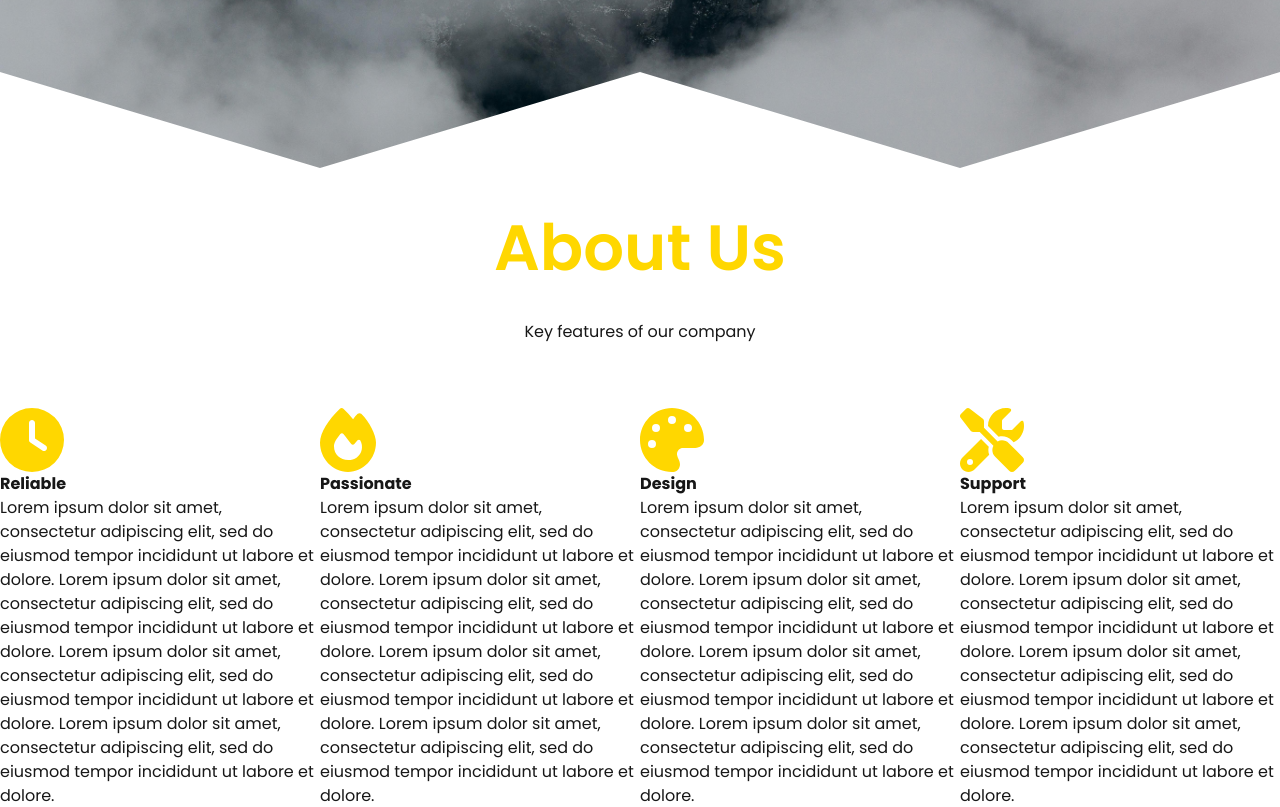
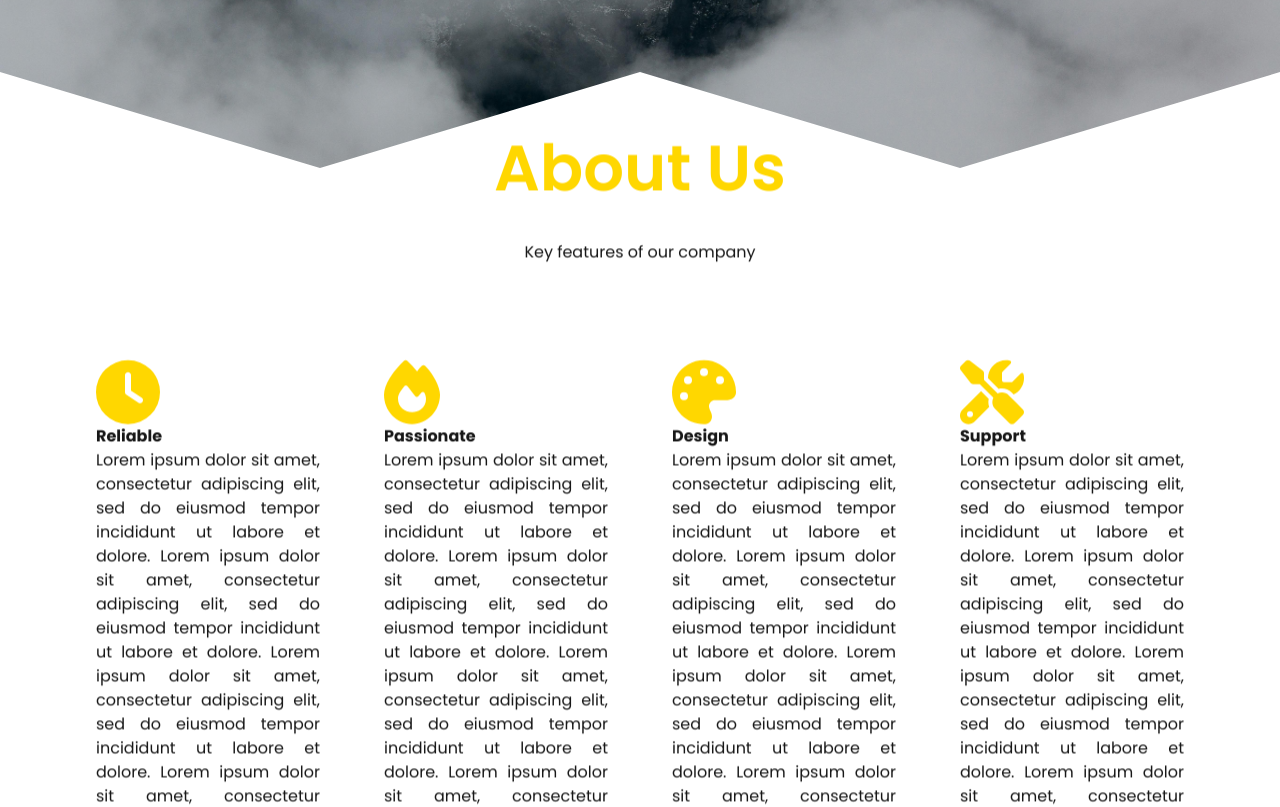
Before and after one commit to NixonOjiem/savannahcoders, a Next.js app: page / in a window 1280 px wide. Shown: the part 440-1247 px from the top of the page. Built offline with nearby package versions, Linux system fonts and the light colour scheme.

Commit message:
Finalized on the paralax design issue

```diff
--- a/src/app/page.tsx
+++ b/src/app/page.tsx
@@ -18,12 +18,12 @@ export default function Home() {
       <div>
         <NavigationBar />
         <Banner />
-        <InformationComponent />
-        {/* <Parallax speed={-30}>
+        {/* <InformationComponent /> */}
+        <Parallax speed={-10} className="parallax-layer">
           <InformationComponent />
-        </Parallax> */}
+        </Parallax>
 
-        <Parallax speed={-1}>
+        <Parallax speed={20}>
           <TheTeam />
         </Parallax>
 
--- a/src/components/Footer.tsx
+++ b/src/components/Footer.tsx
@@ -3,7 +3,7 @@ import react from 'react';
 const Footer = () => {
 
     return (
-        <footer className="w-full">
+        <footer className="Footer">
 
             {/* <!--Grid--> */}
             <div className="grid grid-cols-2 sm:grid-cols-4 lg:grid-cols-6 gap-3 md:gap-8 py-10 max-sm:max-w-sm max-sm:mx-auto gap-y-8">
--- a/src/styles/global.css
+++ b/src/styles/global.css
@@ -366,10 +366,18 @@ body {
 
 /* aBOUT US section */
 }
+.parallax-layer{
+    position: relative; /* Ensure z-index works */
+    z-index: -1;
+    background-color: transparent !important;
+}
+
 .InformationCompoent{
  height: auto;
  padding: 0;
  background-color: rgb(255, 255, 255);
+ margin-left: 5vw;
+ margin-right: 5vw;
 
 }
 
@@ -397,6 +405,12 @@ body {
 .Information-Content{
     display: flex;
     flex-direction: row;
+}
+.Information-Content-Item{
+    width: 50%;
+    padding: 2rem;
+    text-align: justify;
+    justify-content: justify;
 }
 
 .FontawsoemIicons{
@@ -506,11 +520,17 @@ body {
     transform: skewY(-3deg);
 }
 
-.Header-encloser{
+.Header-encloser {
     margin: 30px;
     text-align: center;
     justify-content: center;
 
+}
+
+.Footer{
+    width: 100%;
+    background-color: #fff;
+    margin-top: 10vh;
 }
 
 /* End of the pricing Section section */
```
